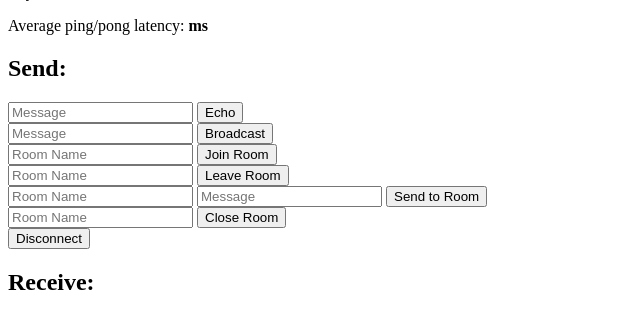
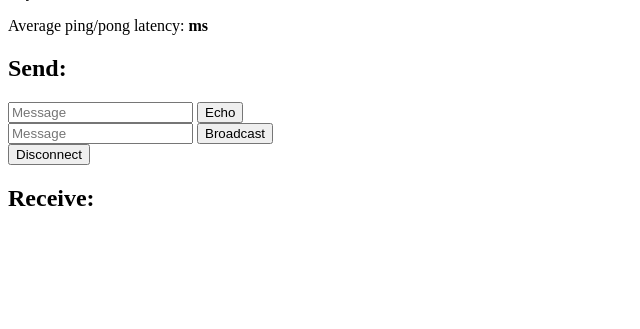
Before and after one commit to christinayyma/Capstone, a Flask app: page / in a window 1280 px wide. Shown: the part 97-426 px from the top of the page, without its empty margins (0-640 px from the left). Run offline with Flask 2, Linux system fonts and the light colour scheme; some libraries are stand-ins or nearby versions.

Commit message:
Cleaned up some code

```diff
--- a/backend/main.py
+++ b/backend/main.py
@@ -12,30 +12,30 @@ socketio = SocketIO(app, async_mode=async_mode)
 def index():
     return render_template('index.html')
 
-@socketio.on('my event', namespace='/test')
+@socketio.on('my event')
 def test_message(message):
     emit('my_response', {'data': message['data']})
 
-@socketio.on('my broadcast event', namespace='/test')
+@socketio.on('my broadcast event')
 def test_message(message):
     emit('my_response', {'data': message['data']}, broadcast=True)
 
-@socketio.on('connect', namespace='/test')
+@socketio.on('connect')
 def test_connect():
-    emit('my_response', {'data': 'You is Connected'})
+    emit('my_response', {'data': 'Connected!'})
 
-@socketio.on('my_ping', namespace='/test')
+@socketio.on('my_ping')
 def ping_pong():
     emit('my_pong')
 
-@socketio.on('disconnect_request', namespace='/test')
+@socketio.on('disconnect_request')
 def disconnect_request():
     session['receive_count'] = session.get('receive_count', 0) + 1
     emit('my_response',
          {'data': 'Disconnected!', 'count': session['receive_count']})
     disconnect()
 
-@socketio.on('disconnect', namespace='/test')
+@socketio.on('disconnect')
 def test_disconnect():
     print('Client disconnected')
 
--- a/backend/templates/index.html
+++ b/backend/templates/index.html
@@ -7,16 +7,18 @@
     <script type="text/javascript" charset="utf-8">
         $(document).ready(function(){
 
-            namespace = '/test';
+            namespace = '';
 
-            var socket = io.connect('http://' + document.domain + ':' + location.port + namespace);
+            var socket = io.connect(
+                location.protocol + '//' + document.domain + ':' + location.port + namespace
+            );
 
-            // socket.on('connect', function() {
-            //     socket.emit('my_event', {data: 'I\'m connected!'});
-            // });
+            socket.on('connect', function() {
+                socket.emit('my_event', {data: 'I\'m connected!'});
+            });
 
             socket.on('my_response', function(msg) {
-                $('#log').append('<br>' + $('<div/>').text('Received #' + msg.count + ': ' + msg.data).html());
+                $('#log').append('<br>' + $('<div/>').text('Received: ' + msg.data).html());
             });
 
             var ping_pong_times = [];
@@ -69,23 +71,6 @@
         <input type="text" name="broadcast_data" id="broadcast_data" placeholder="Message">
         <input type="submit" value="Broadcast">
     </form>
-    <form id="join" method="POST" action='#'>
-        <input type="text" name="join_room" id="join_room" placeholder="Room Name">
-        <input type="submit" value="Join Room">
-    </form>
-    <form id="leave" method="POST" action='#'>
-        <input type="text" name="leave_room" id="leave_room" placeholder="Room Name">
-        <input type="submit" value="Leave Room">
-    </form>
-    <form id="send_room" method="POST" action='#'>
-        <input type="text" name="room_name" id="room_name" placeholder="Room Name">
-        <input type="text" name="room_data" id="room_data" placeholder="Message">
-        <input type="submit" value="Send to Room">
-    </form>
-    <form id="close" method="POST" action="#">
-        <input type="text" name="close_room" id="close_room" placeholder="Room Name">
-        <input type="submit" value="Close Room">
-    </form>
     <form id="disconnect" method="POST" action="#">
         <input type="submit" value="Disconnect">
     </form>
```
Also changed, not shown: backend/app.yaml (+21 -9 lines).
